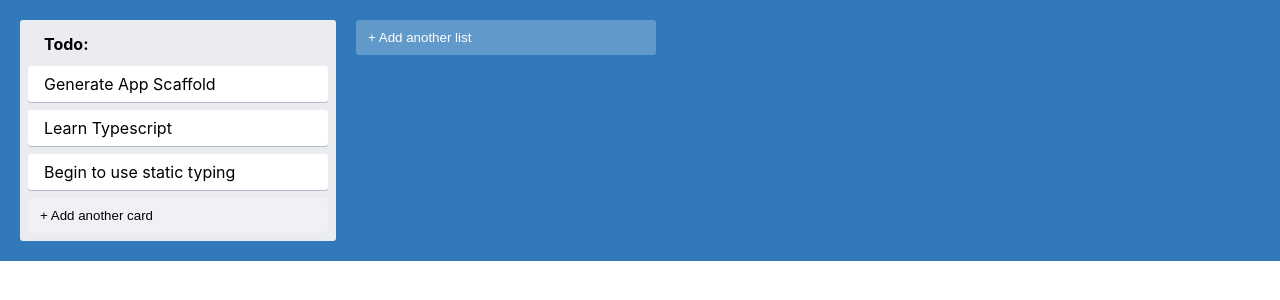
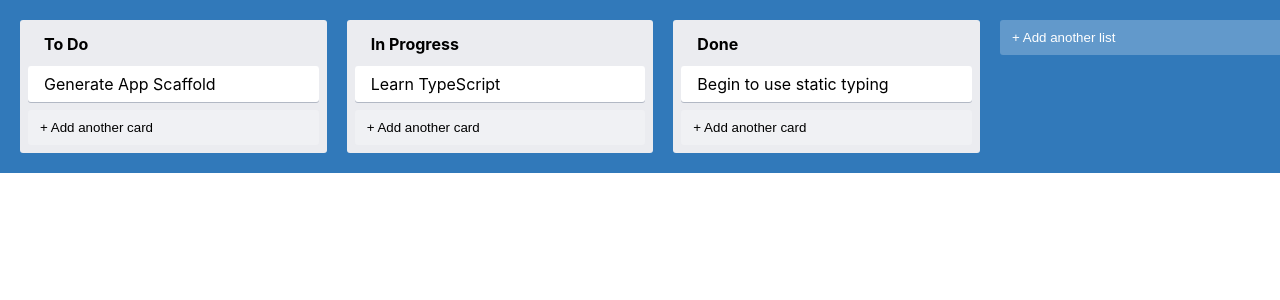
Before and after one commit to chasethesky79/trello-clone, a React (Create React App) app: page / in a window 1280 px wide. Shown: the top 300 px of the page. Built offline with nearby package versions, Linux system fonts and the light colour scheme.

Commit message:
Implemented logic to dynamically render column and card

```diff
--- a/src/App.tsx
+++ b/src/App.tsx
@@ -1,11 +1,15 @@
+import { useContext } from 'react';
 import { AddNewItem } from './components/AddNewItem';
 import { Column } from './components/Column';
+import { AppStateContext } from './state/AppStateContext';
 import { AppContainer } from './styles';
 
+
 function App() {
+  const { lists } = useContext(AppStateContext)
   return (
     <AppContainer>
-      <Column text='Todo: '></Column>
+      {lists?.map(({ id, text }) => <Column id={id} text={text}/>)}
       <AddNewItem toggleButtonText='+ Add another list' onAdd={() => console.log(`Hello`)} dark={false}/>
     </AppContainer>
   );
--- a/src/components/Card.tsx
+++ b/src/components/Card.tsx
@@ -2,6 +2,7 @@ import { CardContainer } from '../styles'
 
 type CardProps = {
     text: string;
+    id: string
 }
 
 export const Card = ({ text }: CardProps) => {
--- a/src/components/Column.tsx
+++ b/src/components/Column.tsx
@@ -1,18 +1,22 @@
-import { useState } from 'react';
+import { useState, useContext } from 'react';
+import { AppStateContext } from '../state/AppStateContext';
 import { ColumnContainer, ColumnTitle } from '../styles';
 import { AddNewItem } from './AddNewItem';
 import { Card } from './Card';
 
 type ColumnProps = {
     text: string
+    id: string
 }
 
-export const Column = ({ text }: ColumnProps) => {
+export const Column = ({ text, id }: ColumnProps) => {
     const [items, setItems] = useState<Array<string>>(['Generate App Scaffold', 'Learn Typescript', 'Begin to use static typing']);
+    const { getTasksByListId } = useContext(AppStateContext)
+    const tasks = getTasksByListId(id)
     return (
         <ColumnContainer>
         <ColumnTitle>{ text }</ColumnTitle>
-            {items?.map(item => <Card text={item}/>)}
+            {tasks?.map(({ id, text }) => <Card id={id} text={text}/>)}
             <AddNewItem dark={true} toggleButtonText='+ Add another card' onAdd={(text) => setItems([...items, text])}/>
         </ColumnContainer>
     )
--- a/src/index.tsx
+++ b/src/index.tsx
@@ -3,13 +3,17 @@ import ReactDOM from 'react-dom/client';
 import './index.css';
 import App from './App';
 import reportWebVitals from './reportWebVitals';
+import { AppStateProvider } from './state/AppStateContext';
+
 
 const root = ReactDOM.createRoot(
   document.getElementById('root') as HTMLElement
 );
 root.render(
   <React.StrictMode>
-    <App />
+    <AppStateProvider>
+      <App />
+    </AppStateProvider>
   </React.StrictMode>
 );
 
--- a/src/state/AppStateContext.tsx
+++ b/src/state/AppStateContext.tsx
@@ -1,4 +1,4 @@
-import { createContext, FC, FunctionComponent, useContext } from 'react'
+import { createContext, FunctionComponent } from 'react'
 
 type Task = {
     id: string
@@ -44,7 +44,7 @@ type AppStateContextProps = {
     getTasksByListId: (listId: string) => Task[]
 }
 
-const AppStateContext = createContext<AppStateContextProps>({} as AppStateContextProps)
+export const AppStateContext = createContext<AppStateContextProps>({} as AppStateContextProps)
 export const AppStateProvider: FunctionComponent<Props> = ({ children }) => {
     const { lists } = appData
     const getTasksByListId = (listId: string) => lists.find(list => list.id === listId)?.tasks ?? []
```
